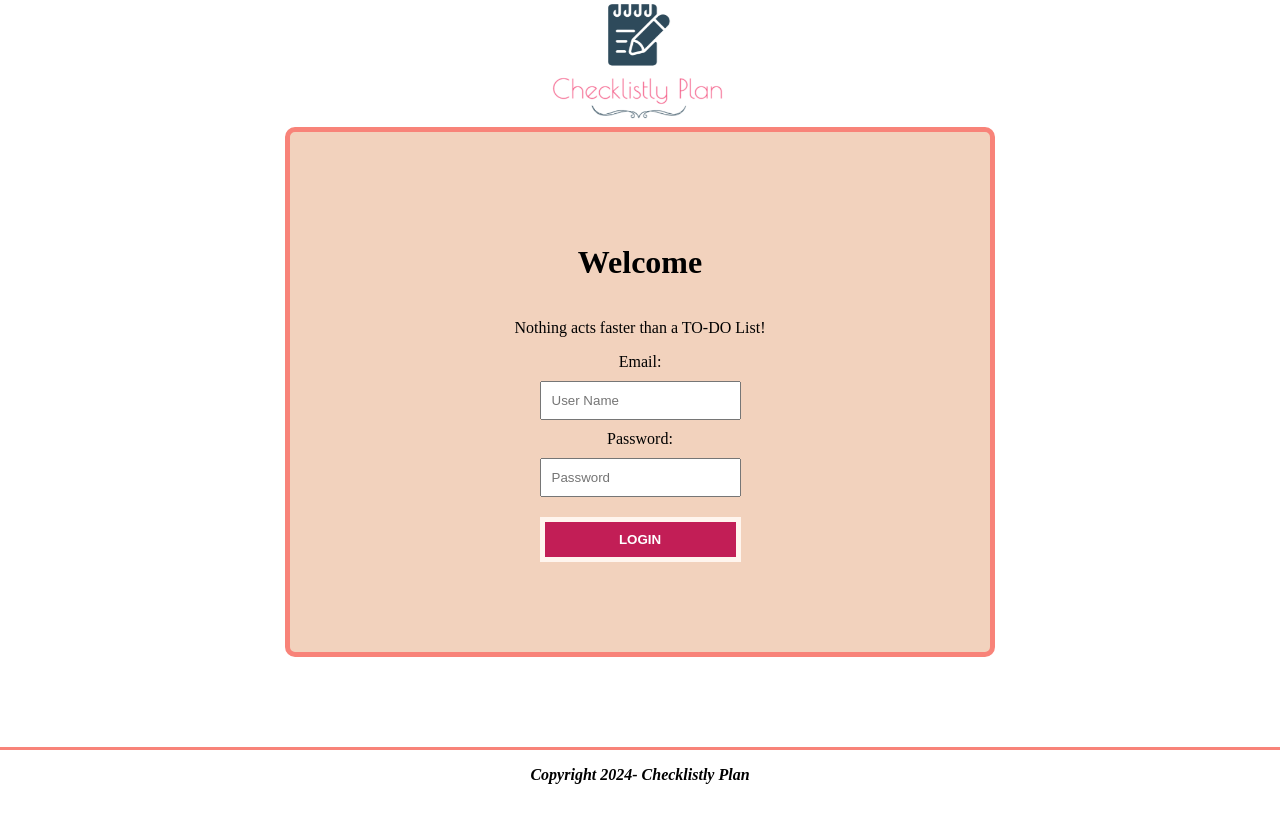
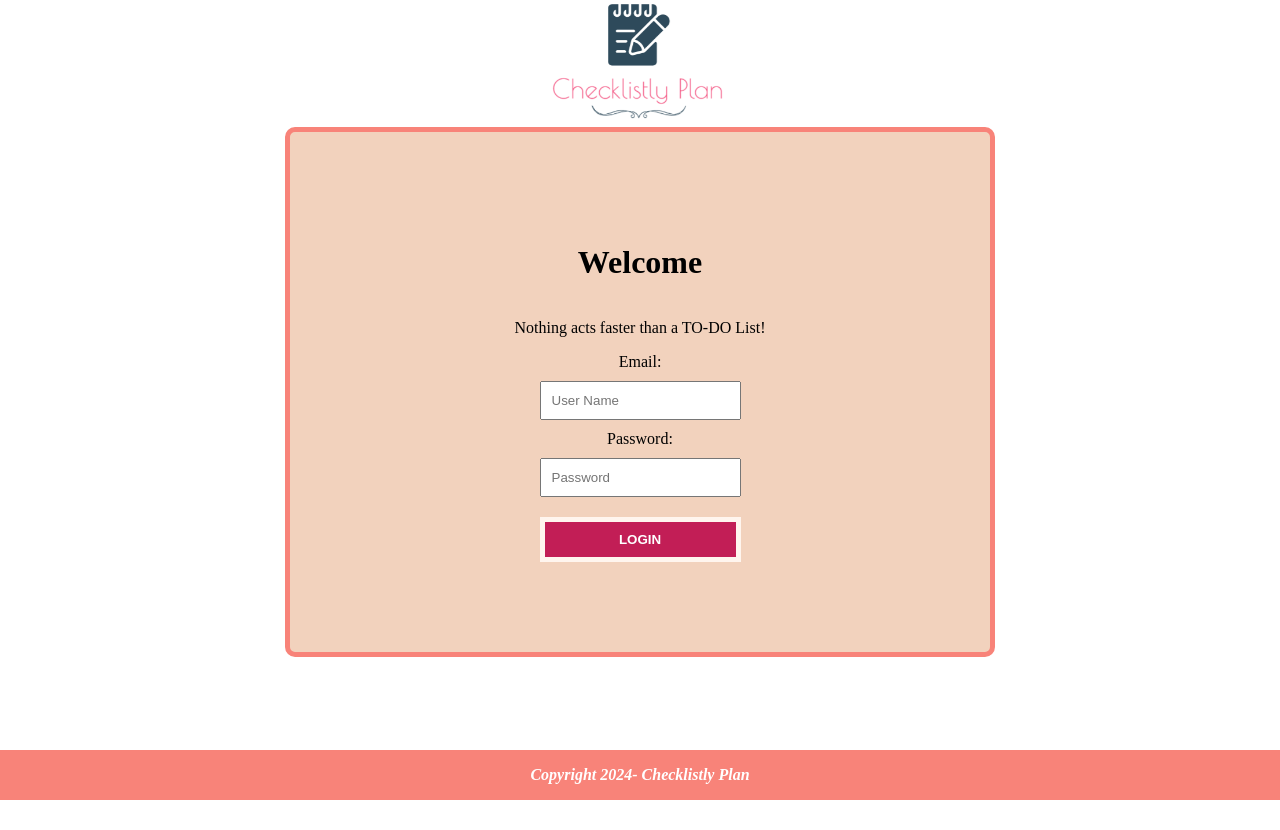
Before and after one commit to amisoni70/Checklistly_plan, a React (Create React App) app in the folder checklistly_plan/: page / in a window 1280 px wide. Before the commit the page ends 800 px from the top, so only its background shows below. Built offline with nearby package versions, Linux system fonts and the light colour scheme.

Commit message:
Corrected some Css code

```diff
--- a/checklistly_plan/src/App.css
+++ b/checklistly_plan/src/App.css
@@ -1,6 +1,7 @@
 html, body {
   height: 100%;
   margin: 0;
+  margin-bottom: 30px;
 }
 
 .App {
--- a/checklistly_plan/src/Footer/Footer.css
+++ b/checklistly_plan/src/Footer/Footer.css
@@ -3,7 +3,7 @@
 }
 
 .App-footer {
-    border-top: 3px solid var(--color-brand);
+    border-top: 3px;
     width: 100%;
     display: flex;
     justify-content: center;
@@ -11,4 +11,7 @@
     bottom: 0;
     font-style: italic;
     font-weight: bold;
+    position: fixed;
+    background-color: var(--color-brand);
+    color: #ffffff;
 }
--- a/checklistly_plan/src/TodoList/TodoList.js
+++ b/checklistly_plan/src/TodoList/TodoList.js
@@ -1,4 +1,5 @@
 import React, {useState} from 'react';
+import "./TodoList.css";
 
 function TodoList({ user }) {
 
@@ -7,9 +8,9 @@ const [todo, setTodo] = useState("");
 // List of existing Todos that will be displayed in the "My tasks" container
 const [todos, setTodos] = useState([
   {text: "Do laundry", id:1, completed: false },
-  {text: "Go Grocery Shopping", id:1, completed: false },
-  {text: "Finish ALX assignments", id:1, completed: false },
-  {text: "File company taxes", id:1, completed: false },
+  {text: "Go Grocery Shopping", id:2, completed: false },
+  {text: "Finish ALX assignments", id:3, completed: false },
+  {text: "File company taxes", id:4, completed: false },
 ]);
 
 // This function adds a new Todo task onto the exisiting todos
```
